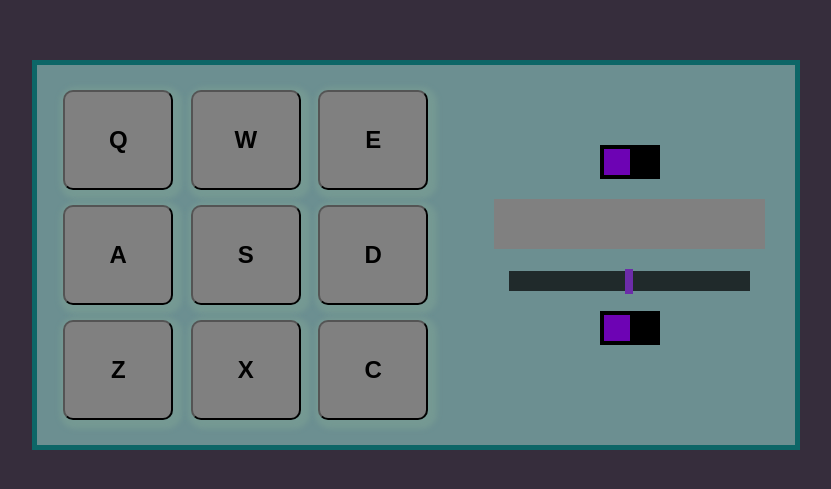
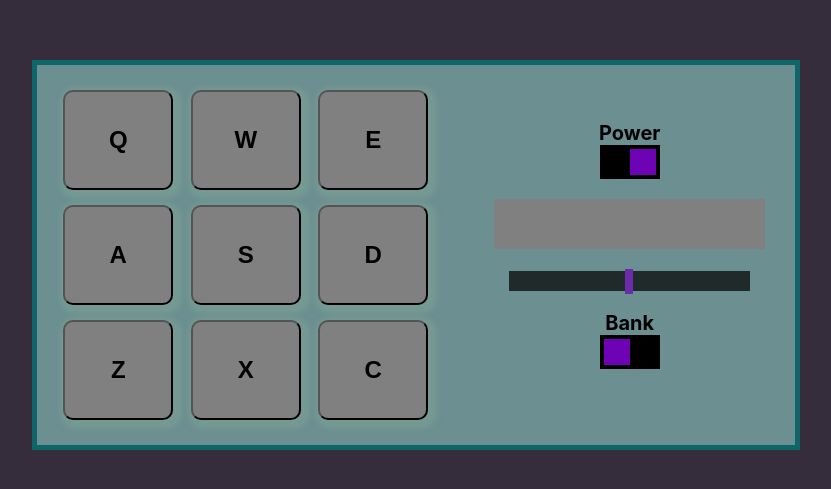
Before and after one commit to Mhamad-Raad/Drum-Machine, a React (Create React App) app: page / in a window 1280 px wide. Shown: the part 145-634 px from the top of the page, without its empty margins (224-1055 px from the left). Built offline with nearby package versions, Linux system fonts and the light colour scheme; the HTML template or start-up script is replaced by a standard one.

Commit message:
add power slider

```diff
--- a/src/Components/Display.jsx
+++ b/src/Components/Display.jsx
@@ -1,14 +1,22 @@
-import React from "react";
+import { useState } from "react";
 
 export default function Display({ val }) {
+  let [power, setPower] = useState(true);
+  const powerHandler = (e) => {
+    setPower(e.target.checked);
+  };
+  console.log(power);
   return (
     <div id="display">
+      <p>Power</p>
       <label className="switch margin">
-        <input type="checkbox" />
+        <input type="checkbox" onChange={powerHandler} checked={power} />
         <span className="slider" />
       </label>
       <div className="value-show margin">{val}</div>
       <input type="range" min="1" max="100" className="Vslider margin" />
+
+      <p>Bank</p>
       <label className="switch margin">
         <input type="checkbox" />
         <span className="slider" />
--- a/src/Components/MachineWrapper.css
+++ b/src/Components/MachineWrapper.css
@@ -139,3 +139,9 @@ input:checked+.slider:before {
 .margin {
   margin-bottom: 20px;
 }
+
+#display p {
+  margin: 0;
+  padding: 0;
+  font-size: 20px;
+}
```
